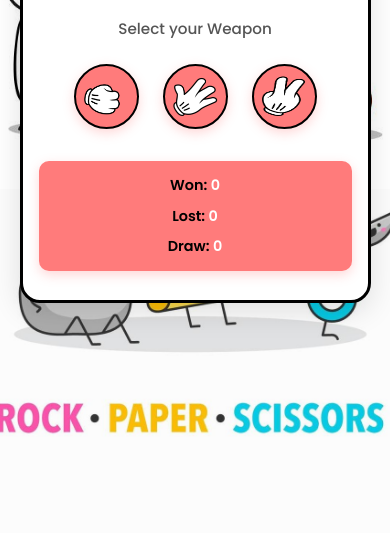
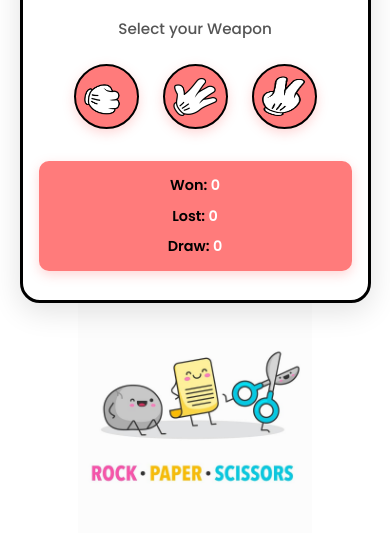
Before and after one commit to gauravkumar2525/Rock-Paper-Scissors, a plain HTML site: page index.html in a window 390 px wide. Shown: the part 311-844 px from the top of the page. Drawn offline with Linux system fonts and the light colour scheme.

Commit message:
Updated the background images

```diff
--- a/style.css
+++ b/style.css
@@ -229,7 +229,7 @@ h1 {
         url("./images/bg_img1.jpg"),
         url('./images/bg_img2.jpg');
         background-position: top , bottom;
-        background-size: 500px , 450px;
+        background-size: 60% , 60%;
     }
 }
 
```
